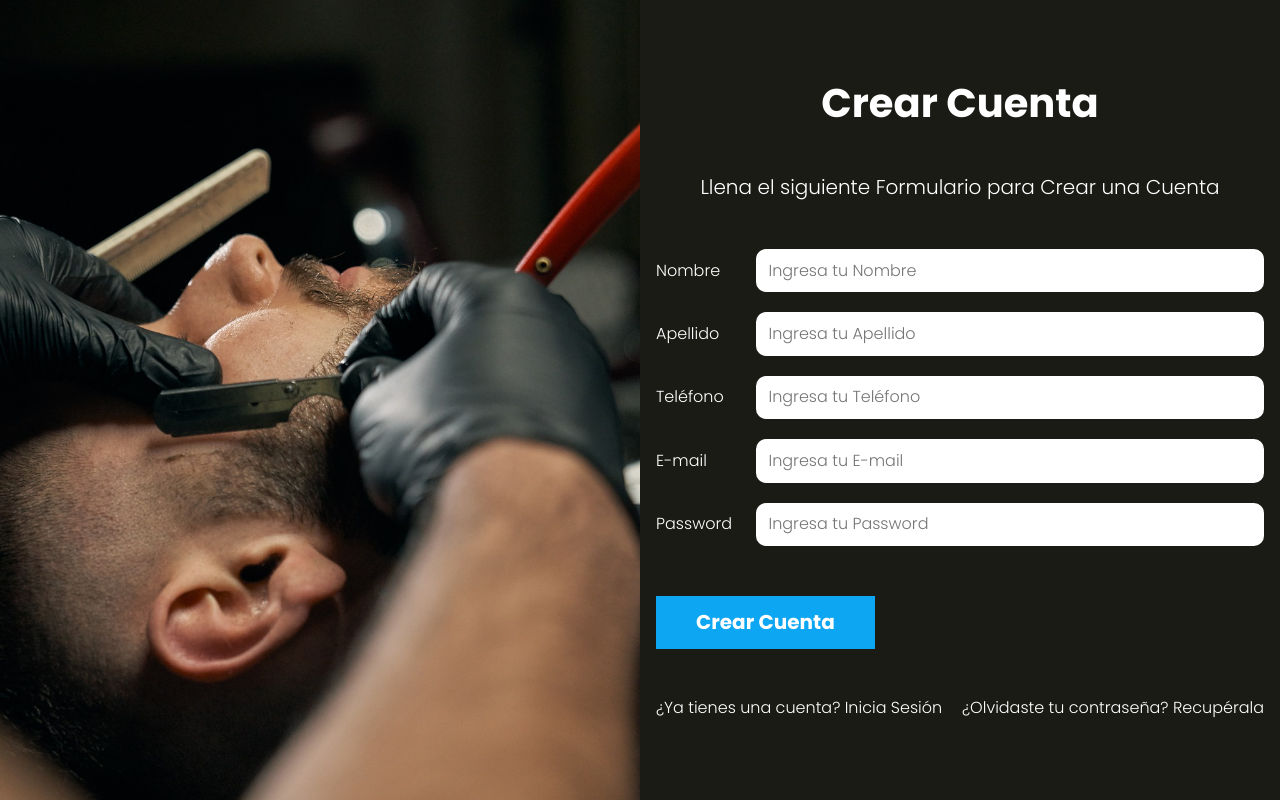
After one commit to RobBanDam/APPSalon, a PHP site: template views/auth/crear-cuenta.php in a window 1280 px wide. The commit adds this page. Run offline with PHP 8.4, Linux system fonts and the light colour scheme; the template is opened without the code that fills it, so the values that code supplies are empty.

Commit message:
17/01/2024 Creando las vistas para auth, creacion y olvide mi contraseña

```diff
--- a/src/scss/app.scss
+++ b/src/scss/app.scss
@@ -1 +1,3 @@
 @use 'base';
+@use 'layout';
+@use 'componentes';
--- a/src/scss/base/_tipografia.scss
+++ b/src/scss/base/_tipografia.scss
@@ -22,3 +22,13 @@ p {
     color: v.$blanco;
     font-size: 2rem;
 }
+
+.nombre-pagina{
+    text-align: center;
+    margin: 5rem 0;
+    font-weight: v.$bold;
+}
+
+.descripcion-pagina{
+    text-align: center;
+}
--- /dev/null
+++ b/src/scss/componentes/_acciones.scss
@@ -0,0 +1,17 @@
+@use 'base/variables' as v;
+@use 'base/mixins' as m;
+
+.acciones{
+    margin-top: v.$separacion;
+    @include m.tablet{
+        display: flex;
+        justify-content: space-between;
+    }
+
+    a{
+        color: v.$blanco;
+        display: block;
+        margin-bottom: calc(v.$separacion/2);
+        text-align: center;
+    }
+}
--- /dev/null
+++ b/src/scss/componentes/_botones.scss
@@ -0,0 +1,6 @@
+@use 'base/variables' as v;
+@use 'base/mixins' as m;
+
+.boton{
+    @include m.boton(v.$azul, v.$blanco);
+}
--- /dev/null
+++ b/src/scss/componentes/_formulario.scss
@@ -0,0 +1,23 @@
+@use 'base/variables' as v;
+@use 'base/mixins' as m;
+
+.formulario{
+    margin-top: 5rem;
+    width: 100%;
+}
+
+.campo{
+    display: flex;
+    margin-bottom: 2rem;
+    align-items: center;
+    label{
+        flex: 0 0 10rem;
+    }
+
+    input{
+        flex: 1;
+        border: none;
+        padding: calc(v.$separacion / 4);
+        border-radius: 1rem;
+    }
+}
--- /dev/null
+++ b/src/scss/componentes/_index.scss
@@ -0,0 +1,3 @@
+@forward 'formulario';
+@forward 'botones';
+@forward 'acciones';
--- /dev/null
+++ b/src/scss/layout/_UI.scss
@@ -0,0 +1,27 @@
+@use 'base/variables' as v;
+@use 'base/mixins' as m;
+
+.contenedor-app{
+    @include m.tablet{
+        display: grid;
+        grid-template-columns: repeat(2, 1fr);
+        min-height: 100vh;
+    }
+
+    .imagen{
+        height: 20rem;
+        background-image: url(../img/1.jpg);
+        background-size: cover;
+        background-position: center center;
+
+        @include m.tablet{
+            height: auto;
+        }
+    }
+
+    .app{
+        width: 95%;
+        margin: 0 auto;
+        padding: 3rem 0;
+    }
+}
--- /dev/null
+++ b/src/scss/layout/_index.scss
@@ -0,0 +1 @@
+@forward 'UI';
--- /dev/null
+++ b/views/auth/crear-cuenta.php
@@ -0,0 +1,37 @@
+<h1 class="nombre-pagina">Crear Cuenta</h1>
+<p class="descripcion-pagina">Llena el siguiente Formulario para Crear una Cuenta</p>
+
+<form class="formulario" method="POST" action="/crear-cuenta">
+
+    <div class="campo">
+        <label for="nombre">Nombre</label>
+        <input type="text" id="nombre" name="nombre" placeholder="Ingresa tu Nombre" >
+    </div>
+
+    <div class="campo">
+        <label for="apellido">Apellido</label>
+        <input type="text" id="apellido" name="apellido" placeholder="Ingresa tu Apellido" >
+    </div>
+
+    <div class="campo">
+        <label for="telefono">Teléfono</label>
+        <input type="tel" id="telefono" name="telefono" placeholder="Ingresa tu Teléfono" >
+    </div>
+
+    <div class="campo">
+        <label for="email">E-mail</label>
+        <input type="email" id="email" name="email" placeholder="Ingresa tu E-mail" >
+    </div>
+
+    <div class="campo">
+        <label for="password">Password</label>
+        <input type="password" id="password" name="password" placeholder="Ingresa tu Password" >
+    </div>
+
+    <input type="submit" value="Crear Cuenta" class="boton">
+</form>
+
+<div class="acciones">
+	<a href="/">¿Ya tienes una cuenta? Inicia Sesión</a>
+	<a href="/olvide">¿Olvidaste tu contraseña? Recupérala</a>
+</div>
--- a/views/layout.php
+++ b/views/layout.php
@@ -8,8 +8,16 @@
     <link rel="stylesheet" href="build/css/app.css">
 </head>
 <body>
+    <div class="contenedor-app">
+        <div class="imagen">
 
-    <?php echo $contenido; ?>
+        </div>
+
+        <div class="app">
+            <?php echo $contenido; ?>
+        </div>
+    </div>
+
 
 </body>
 </html>
```
Also changed, not shown: controllers/LoginController.php (+12 -6 lines), views/auth/login.php (added, +21 -0 lines), views/auth/olvide-password.php (added, +17 -0 lines), public/build/css/app.css, src/img/1.jpg (added), 3 other files.
